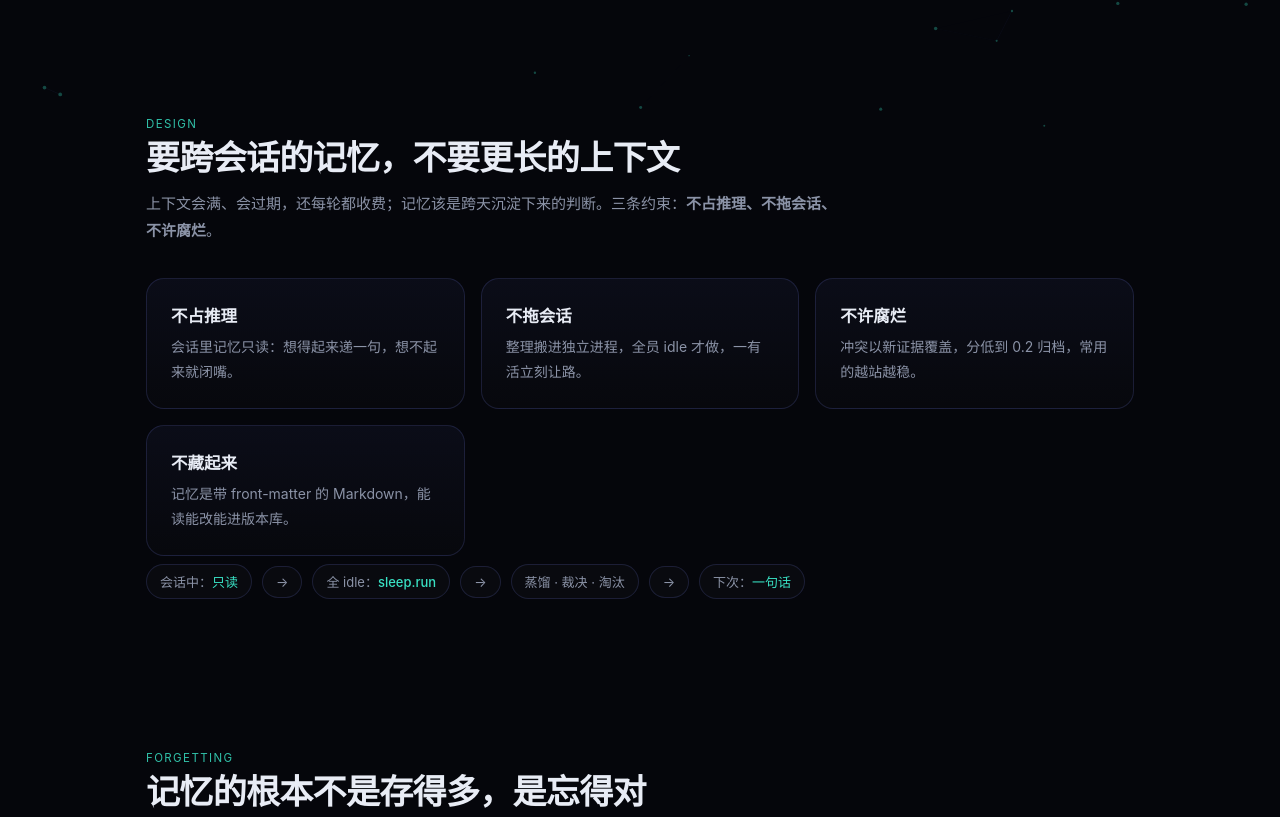
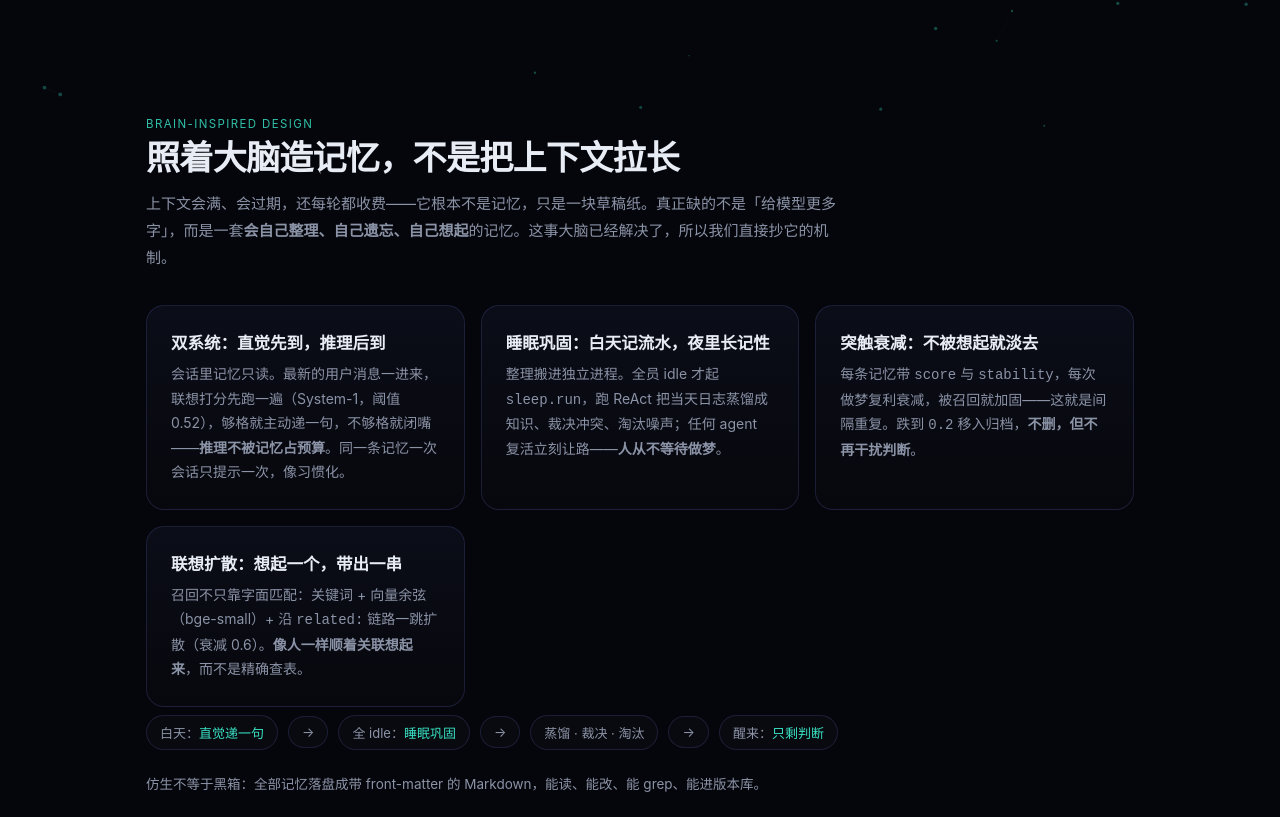
Before and after one commit to liuqingman/dsh-somni, a website: page docs/index.html in a window 1280 px wide. Shown: the part 640-1457 px from the top of the page. Drawn offline with Linux system fonts and the light colour scheme; no server answers.

Commit message:
site: 设计板块改为类脑仿生叙事（双系统/睡眠巩固/突触衰减/联想扩散），去掉工程味标题

```diff
--- a/docs/index.html
+++ b/docs/index.html
@@ -122,22 +122,23 @@ footer a{color:var(--dim)}
 </header>
 
 <section id="how" class="reveal">
-  <div class="tag">Design</div>
-  <h2>要跨会话的记忆，不要更长的上下文</h2>
-  <p class="lead">上下文会满、会过期，还每轮都收费；记忆该是跨天沉淀下来的判断。三条约束：<b>不占推理、不拖会话、不许腐烂</b>。</p>
+  <div class="tag">Brain-inspired design</div>
+  <h2>照着大脑造记忆，不是把上下文拉长</h2>
+  <p class="lead">上下文会满、会过期，还每轮都收费——它根本不是记忆，只是一块草稿纸。真正缺的不是「给模型更多字」，而是一套<b>会自己整理、自己遗忘、自己想起</b>的记忆。这事大脑已经解决了，所以我们直接抄它的机制。</p>
   <div class="grid g2" style="margin-top:26px">
-    <div class="card"><h3>不占推理</h3><p>会话里记忆只读：想得起来递一句，想不起来就闭嘴。</p></div>
-    <div class="card"><h3>不拖会话</h3><p>整理搬进独立进程，全员 idle 才做，一有活立刻让路。</p></div>
-    <div class="card"><h3>不许腐烂</h3><p>冲突以新证据覆盖，分低到 0.2 归档，常用的越站越稳。</p></div>
-    <div class="card"><h3>不藏起来</h3><p>记忆是带 front-matter 的 Markdown，能读能改能进版本库。</p></div>
+    <div class="card"><h3>双系统：直觉先到，推理后到</h3><p>会话里记忆只读。最新的用户消息一进来，联想打分先跑一遍（System-1，阈值 0.52），够格就主动递一句，不够格就闭嘴——<b>推理不被记忆占预算</b>。同一条记忆一次会话只提示一次，像习惯化。</p></div>
+    <div class="card"><h3>睡眠巩固：白天记流水，夜里长记性</h3><p>整理搬进独立进程。全员 idle 才起 <code>sleep.run</code>，跑 ReAct 把当天日志蒸馏成知识、裁决冲突、淘汰噪声；任何 agent 复活立刻让路——<b>人从不等待做梦</b>。</p></div>
+    <div class="card"><h3>突触衰减：不被想起就淡去</h3><p>每条记忆带 <code>score</code> 与 <code>stability</code>，每次做梦复利衰减，被召回就加固——这就是间隔重复。跌到 <code>0.2</code> 移入归档，<b>不删，但不再干扰判断</b>。</p></div>
+    <div class="card"><h3>联想扩散：想起一个，带出一串</h3><p>召回不只靠字面匹配：关键词 + 向量余弦（bge-small）+ 沿 <code>related:</code> 链路一跳扩散（衰减 0.6）。<b>像人一样顺着关联想起来</b>，而不是精确查表。</p></div>
   </div>
   <div class="flow">
-    <span>会话中：<b>只读</b></span><span>→</span>
-    <span>全 idle：<b>sleep.run</b></span><span>→</span>
+    <span>白天：<b>直觉递一句</b></span><span>→</span>
+    <span>全 idle：<b>睡眠巩固</b></span><span>→</span>
     <span>蒸馏 · 裁决 · 淘汰</span><span>→</span>
-    <span>下次：<b>一句话</b></span>
+    <span>醒来：<b>只剩判断</b></span>
   </div>
-</section>
+  <p class="lead" style="margin-top:22px;font-size:13.5px">仿生不等于黑箱：全部记忆落盘成带 front-matter 的 Markdown，能读、能改、能 grep、能进版本库。</p>
+  </section>
 
 <section id="forget" class="reveal">
   <div class="tag">Forgetting</div>
```
